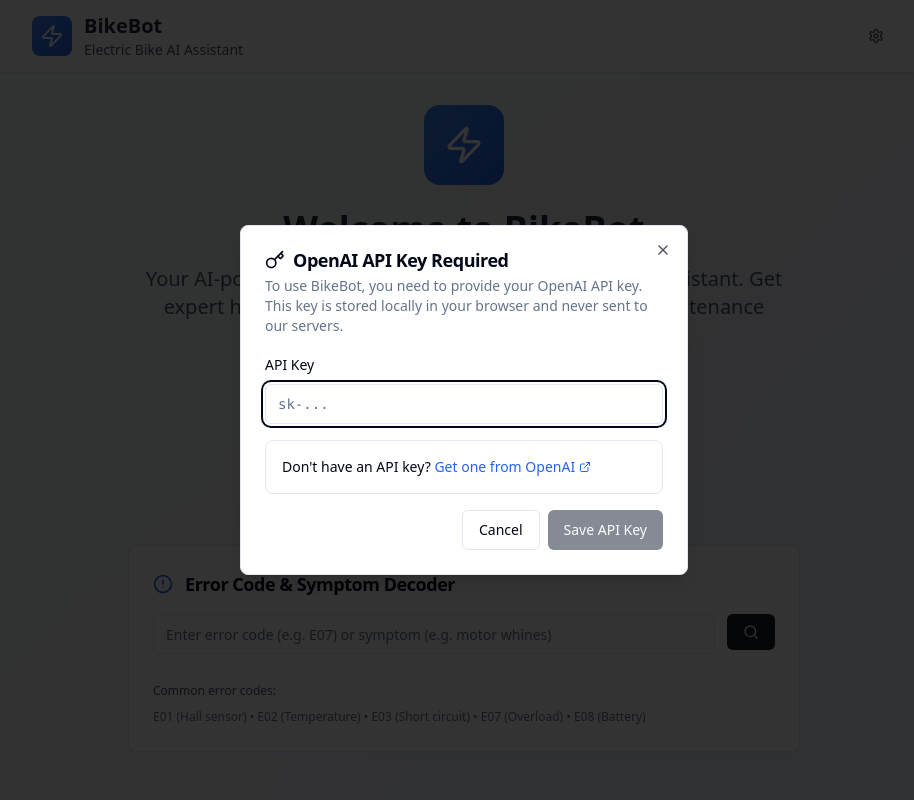
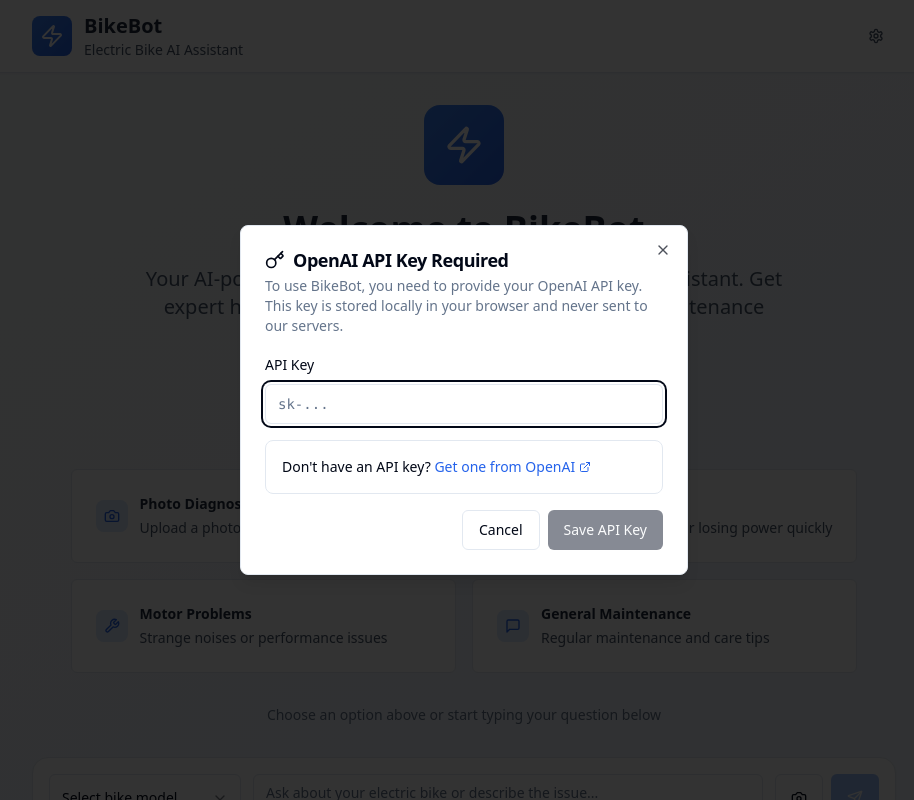
Before and after one commit to sethmichaelking/boatrepair, a React (Vite) app: page / in a window 1280 px wide. Shown: the top 800 px of the page, without its empty margins (176-1090 px from the left). Built offline with nearby package versions, Linux system fonts and the light colour scheme.

Commit message:
Refactor: Move error code lookup and model selection
Move the error code lookup to a separate page and integrate the e-bike model selection into the chat input area.

```diff
--- a/src/components/ChatInput.tsx
+++ b/src/components/ChatInput.tsx
@@ -95,7 +95,22 @@ export const ChatInput = ({ onSendMessage, disabled, selectedModel, onModelSelec
       )}
 
       <form onSubmit={handleSubmit} className="space-y-3">
-        <div className="flex items-center gap-3">
+        <div className="flex items-start gap-3">
+          <div className="flex-shrink-0 w-48">
+            <Select value={selectedModel} onValueChange={onModelSelect}>
+              <SelectTrigger className="h-12 border-slate-200 focus:border-blue-300 focus:ring-blue-300">
+                <SelectValue placeholder="Select bike model..." />
+              </SelectTrigger>
+              <SelectContent className="bg-white border border-slate-200 shadow-lg z-50">
+                {bikeModels.map((model) => (
+                  <SelectItem key={model} value={model} className="hover:bg-slate-50">
+                    {model}
+                  </SelectItem>
+                ))}
+              </SelectContent>
+            </Select>
+          </div>
+
           <div className="flex-1">
             <Textarea
               value={message}
@@ -107,7 +122,7 @@ export const ChatInput = ({ onSendMessage, disabled, selectedModel, onModelSelec
             />
           </div>
 
-          <div className="flex gap-2">
+          <div className="flex gap-2 flex-shrink-0">
             <input
               ref={fileInputRef}
               type="file"
@@ -136,23 +151,6 @@ export const ChatInput = ({ onSendMessage, disabled, selectedModel, onModelSelec
             </Button>
           </div>
         </div>
-
-        <div className="flex items-center gap-3">
-          <div className="flex-1">
-            <Select value={selectedModel} onValueChange={onModelSelect}>
-              <SelectTrigger className="h-12 border-slate-200 focus:border-blue-300 focus:ring-blue-300">
-                <SelectValue placeholder="Select your bike model..." />
-              </SelectTrigger>
-              <SelectContent className="bg-white border border-slate-200 shadow-lg z-50">
-                {bikeModels.map((model) => (
-                  <SelectItem key={model} value={model} className="hover:bg-slate-50">
-                    {model}
-                  </SelectItem>
-                ))}
-              </SelectContent>
-            </Select>
-          </div>
-        </div>
       </form>
     </div>
   );
--- a/src/components/LandingPage.tsx
+++ b/src/components/LandingPage.tsx
@@ -1,16 +1,12 @@
 
 import { Zap, Camera, MessageSquare, Wrench } from "lucide-react";
 import { Button } from "@/components/ui/button";
-import { BikeModelSelector } from "./BikeModelSelector";
-import { ErrorCodeLookup } from "./ErrorCodeLookup";
 
 interface LandingPageProps {
   onExampleClick: (text: string) => void;
-  selectedModel: string;
-  onModelSelect: (model: string) => void;
 }
 
-export const LandingPage = ({ onExampleClick, selectedModel, onModelSelect }: LandingPageProps) => {
+export const LandingPage = ({ onExampleClick }: LandingPageProps) => {
   const examples = [
     {
       icon: <Camera className="w-5 h-5" />,
@@ -52,17 +48,6 @@ export const LandingPage = ({ onExampleClick, selectedModel, onModelSelect }: La
         </p>
       </div>
 
-      <div className="w-full max-w-2xl mb-8">
-        <BikeModelSelector
-          selectedModel={selectedModel}
-          onModelSelect={onModelSelect}
-        />
-      </div>
-
-      <div className="w-full max-w-2xl mb-8">
-        <ErrorCodeLookup onSendToChat={onExampleClick} />
-      </div>
-
       <div className="w-full max-w-4xl">
         <h2 className="text-2xl font-semibold text-slate-800 mb-6 text-center">
           How can I help you today?
--- a/src/pages/Index.tsx
+++ b/src/pages/Index.tsx
@@ -209,8 +209,6 @@ When users share images, analyze them carefully for any visible issues, wear pat
         {showLandingPage ? (
           <LandingPage
             onExampleClick={handleExampleClick}
-            selectedModel={selectedBikeModel}
-            onModelSelect={handleModelSelect}
           />
         ) : (
           <ChatMessages
```
